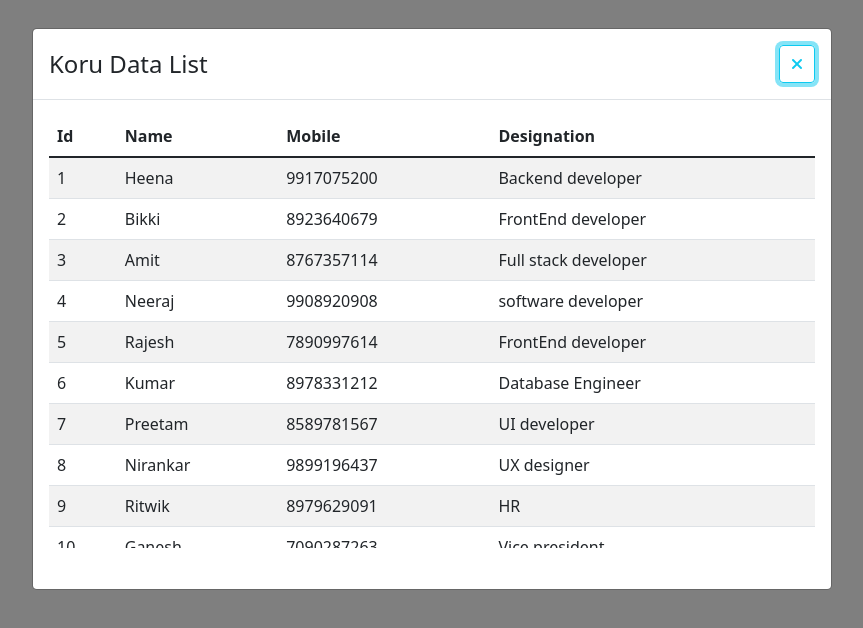
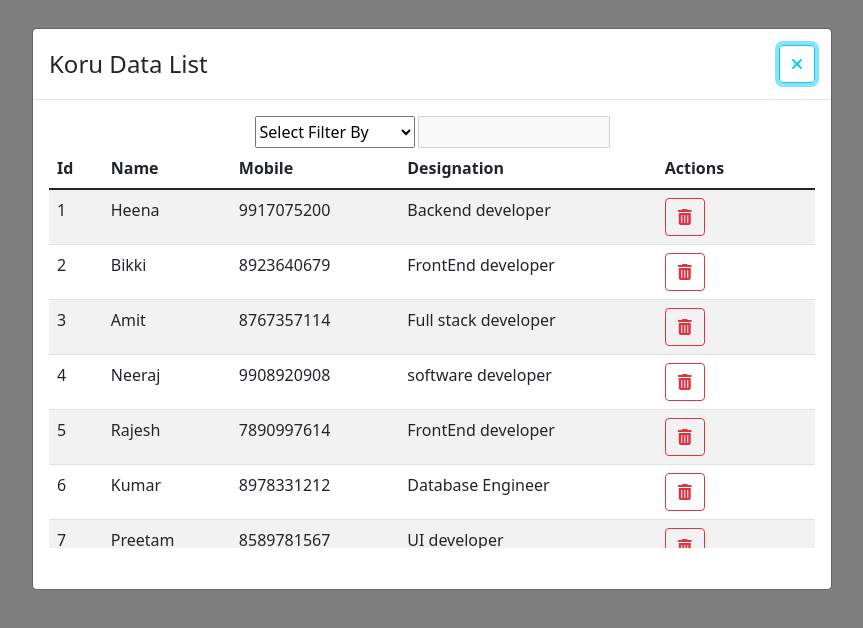
Before and after one commit to NiranjanKushwaha/Koru, an Angular app: page / in a window 1280 px wide. Both pictures are taken after a click on the button "view Data". Shown: the top 628 px of the page, without its empty margins (208-1071 px from the left). Built offline with nearby package versions, Linux system fonts and the light colour scheme.

Commit message:
added action items and filter type

```diff
--- a/src/app/Components/koru-table/koru-table.component.html
+++ b/src/app/Components/koru-table/koru-table.component.html
@@ -1,9 +1,18 @@
-<table class="table table-striped">
+<div>
+  <div class="text-center">
+    <search-data></search-data>
+  </div>
+  <table
+    class="table table-striped"
+    *ngIf="allData && allData.length; else noDataFound"
+  >
     <thead>
       <tr>
         <th scope="col" (click)="sort('idSort')">
           Id
-        <span class="upArrow" *ngIf="tableSortOrder.idSort.type === 'ascending'"
+          <span
+            class="upArrow"
+            *ngIf="tableSortOrder.idSort.type === 'ascending'"
             ><i class="fa-solid fa-arrow-up"></i
           ></span>
           <span
@@ -51,6 +60,7 @@
             ><i class="fa-solid fa-arrow-down"></i>
           </span>
         </th>
+        <th scope="col">Actions</th>
       </tr>
     </thead>
     <tbody>
@@ -59,6 +69,22 @@
         <td scope="row">{{ data.name }}</td>
         <td scope="row">{{ data.mob }}</td>
         <td scope="row">{{ data.designation }}</td>
+        <td scope="row">
+          <button class="btn btn-outline-danger">
+            <i class="fa-solid fa-trash-can"></i>
+          </button>
+          <button
+            class="btn btn-outline-primary"
+            *ngIf="data.isLast"
+            style="margin-left: 5px"
+          >
+            <i class="fa-solid fa-plus"></i>
+          </button>
+        </td>
       </tr>
     </tbody>
   </table>
+  <ng-template #noDataFound>
+    <h6 class="text-center text-danger">No data found for view</h6>
+  </ng-template>
+</div>
--- a/src/app/Components/koru-table/koru-table.component.ts
+++ b/src/app/Components/koru-table/koru-table.component.ts
@@ -1,5 +1,6 @@
 import { Component, OnInit } from '@angular/core';
 import { HttpClient } from '@angular/common/http';
+import { DataShareService } from 'src/app/services/data-share.service';
 @Component({
   selector: 'koru-table',
   templateUrl: './koru-table.component.html',
@@ -12,7 +13,10 @@ import { HttpClient } from '@angular/common/http';
 //   designation:string
 // }
 export class KoruTableComponent implements OnInit {
-  constructor(private http: HttpClient) {}
+  constructor(
+    private http: HttpClient,
+    private _dataShareService: DataShareService
+  ) {}
   tableSortOrder: any = {
     idSort: { type: '', value: 0 },
     nameSort: { type: '', value: 0 },
@@ -25,6 +29,7 @@ export class KoruTableComponent implements OnInit {
     this.http.get('../../../assets/data.json').subscribe((res) => {
       this.allData = res;
       console.log(res);
+      this._dataShareService.searchData.next(res);
     });
   }
   sort(type: string) {
--- /dev/null
+++ b/src/app/Components/search-data/search-data.component.css
@@ -0,0 +1,10 @@
+select {
+  height: 2rem;
+  width: 10rem;
+
+  margin-right: 3px;
+}
+input[type="text"] {
+  height: 2rem;
+  width: 12rem;
+}
--- /dev/null
+++ b/src/app/Components/search-data/search-data.component.html
@@ -0,0 +1,14 @@
+<div>
+  <select [(ngModel)]="filterBy">
+    <option [ngValue]="'Select Filter By'" disabled>Select Filter By</option>
+    <option [ngValue]="'name'">Filter By Name</option>
+    <option [ngValue]="'mob'">Filter By Mobile</option>
+    <option [ngValue]="'designation'">Filter By Designation</option>
+  </select>
+  <input
+    type="text"
+    [ngModel]="searchText"
+    (ngModelChange)="Search($event)"
+    [disabled]="filterBy === 'Select Filter By'"
+  />
+</div>
--- /dev/null
+++ b/src/app/Components/search-data/search-data.component.ts
@@ -0,0 +1,31 @@
+import { Component, Input, OnInit } from '@angular/core';
+import { DataShareService } from 'src/app/services/data-share.service';
+
+@Component({
+  selector: 'search-data',
+  templateUrl: './search-data.component.html',
+  styleUrls: ['./search-data.component.css'],
+})
+export class SearchDataComponent implements OnInit {
+  constructor(private _dataShareService: DataShareService) {
+    this._dataShareService.searchData.subscribe((res) => {
+      if (res && res.length) {
+        this.searchData = res;
+        console.log('res is: ', res);
+      }
+    });
+  }
+  searchText: any;
+  searchData: any;
+  filterBy: string = 'Select Filter By';
+
+  ngOnInit(): void {}
+  Search(data: any) {
+    console.log('filter by: ', this.filterBy);
+    if (this.filterBy) {
+      // let filteredData=this.searchData.filter(item=>{
+      //    if(item.name.includes(data) || item.)
+      // })
+    }
+  }
+}
--- /dev/null
+++ b/src/app/services/data-share.service.ts
@@ -0,0 +1,10 @@
+import { Injectable } from '@angular/core';
+import { Subject } from 'rxjs';
+
+@Injectable({
+  providedIn: 'root',
+})
+export class DataShareService {
+  constructor() {}
+  searchData = new Subject<any>();
+}
--- a/src/assets/data.json
+++ b/src/assets/data.json
@@ -4,90 +4,90 @@
     "name": "Heena",
     "mob": 9917075200,
     "designation": "Backend developer",
-    "isSorted": ""
+    "isLast": false
   },
   {
     "id": 2,
     "name": "Bikki",
     "mob": 8923640679,
     "designation": "FrontEnd developer",
-    "isSorted": ""
+    "isLast": false
   },
   {
     "id": 3,
     "name": "Amit",
     "mob": 8767357114,
     "designation": "Full stack developer",
-    "isSorted": ""
+    "isLast": false
   },
   {
     "id": 4,
     "name": "Neeraj",
     "mob": 9908920908,
     "designation": "software developer",
-    "isSorted": ""
+    "isLast": false
   },
   {
     "id": 5,
     "name": "Rajesh",
     "mob": 7890997614,
     "designation": "FrontEnd developer",
-    "isSorted": ""
+    "isLast": false
   },
   {
     "id": 6,
     "name": "Kumar",
     "mob": 8978331212,
     "designation": "Database Engineer",
-    "isSorted": ""
+    "isLast": false
   },
   {
     "id": 7,
     "name": "Preetam",
     "mob": 8589781567,
     "designation": "UI developer",
-    "isSorted": ""
+    "isLast": false
   },
   {
     "id": 8,
     "name": "Nirankar",
     "mob": 9899196437,
     "designation": "UX designer",
-    "isSorted": ""
+    "isLast": false
   },
   {
     "id": 9,
     "name": "Ritwik",
     "mob": 8979629091,
     "designation": "HR",
-    "isSorted": ""
+    "isLast": false
   },
   {
     "id": 10,
     "name": "Ganesh",
     "mob": 7090287263,
     "designation": "Vice president",
-    "isSorted": ""
+    "isLast": false
   },
   {
     "id": 11,
     "name": "Manoj",
     "mob": 9878910931,
     "designation": "CTO",
-    "isSorted": ""
+    "isLast": false
   },
   {
     "id": 12,
     "name": "Pandu",
     "mob": 7894569026,
     "designation": "COO",
-    "isSorted": ""
+    "isLast": false
   },
   {
     "id": 13,
     "name": "Dindayal",
     "mob": 9596960789,
     "designation": "FrontEnd developer",
-    "isSorted": ""
+    "isLast": true
   }
 ]
```
Also changed, not shown: src/app/app.module.ts (+15 -3 lines). Lines whose indentation alone changed are shown as unchanged.
